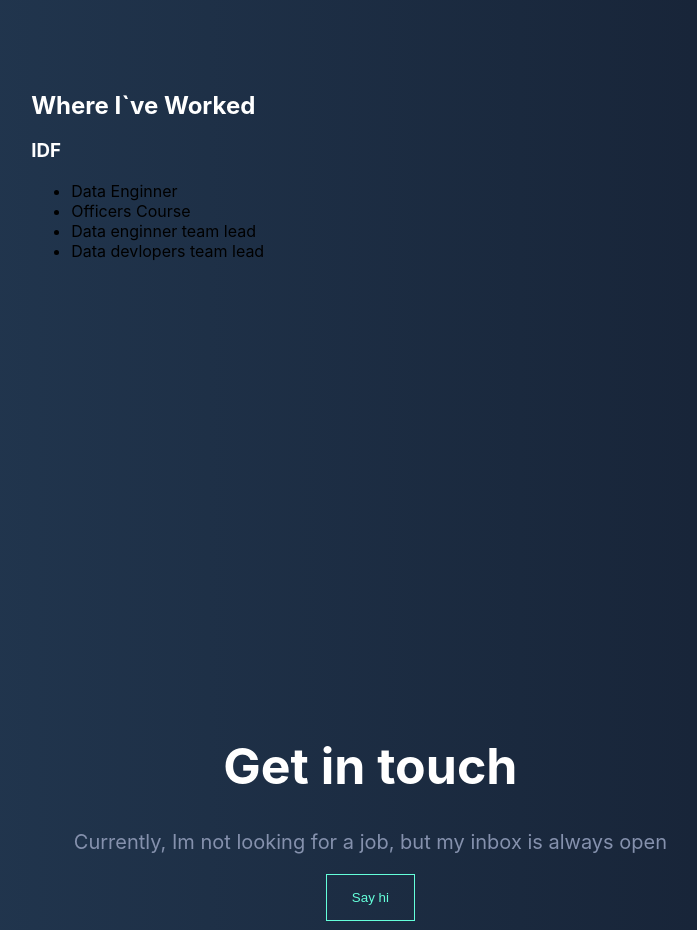
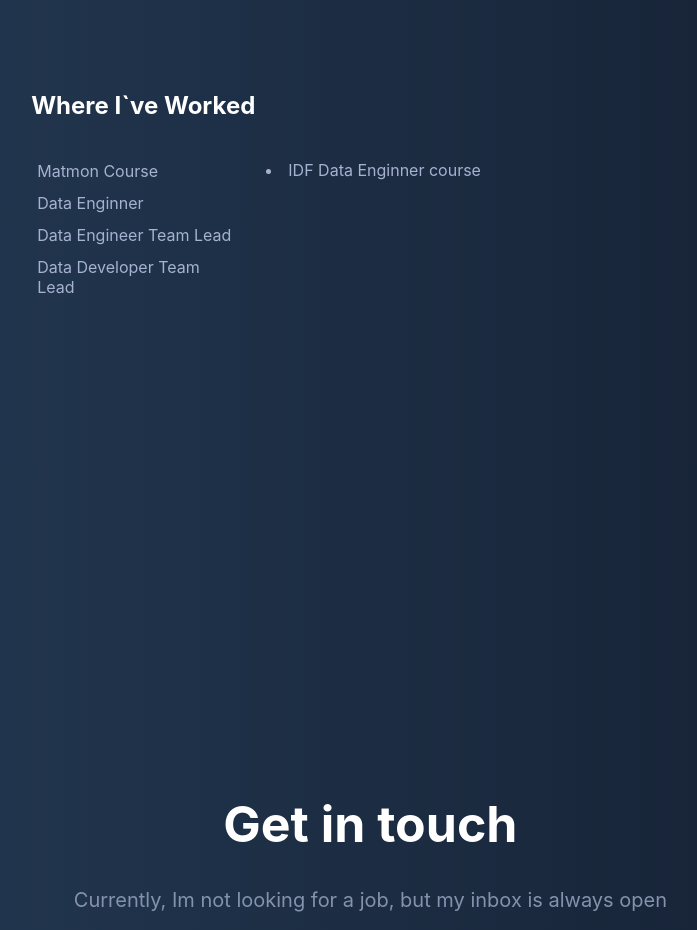
Before and after one commit to shaharluftig/luftig-portfolio, a Next.js app in the folder luftig-portfolio/: page / in a window 1280 px wide. Shown: the part 1560-2490 px from the top of the page, without its empty margins (276-973 px from the left). Built offline with nearby package versions, Linux system fonts and the light colour scheme.

Commit message:
Added Experience

```diff
--- a/luftig-portfolio/components/sections/Experience.tsx
+++ b/luftig-portfolio/components/sections/Experience.tsx
@@ -1,28 +1,42 @@
+import { useState } from 'react';
 import styles from '../../styles/Experience.module.css';
 
+interface jobs {
+    [key: string]: string[],
+}[]
+const experienceHistory: jobs = {
+    "Matmon Course": ["IDF Data Enginner course"],
+    "Data Enginner": ["Design and develop end to end large - scale ETL pipelines using a variety of big data technologies and programming languages.", "Leading a variety of projects", "Trained 10 new team members"],
+    "Data Engineer Team Lead": ["Managing a team of 10 members", "Professional guidance of the team members", "Agile project management with Scrum"],
+    "Data Developer Team Lead": ["Managing a team of 12 members", "Professional guidance of the team members", "Agile project management with Scrum"]
+}
+export default function Experience() {
+    const [currentJob, setCurrentJob] = useState(Object.keys(experienceHistory)[0])
 
-export default function Experience() {
+    const handleJobClick = (job: string) => {
+        setCurrentJob(job)
+    }
+
     return (
         <div>
             <div className={styles.container} id="Experience">
                 <h2 >Where I`ve Worked</h2>
-                <h3>IDF</h3>
-                <ul className={styles.about}>
-                    <li>
-                        Data Enginner
-                    </li>
-                    <li>
-                        Officers Course
-                    </li>
-                    <li>
-                        Data enginner team lead
-                    </li>
-                    <li>
-                        Data devlopers team lead
-                    </li>
-                </ul>
+                <div className={styles.experienceContainer}>
+                    <ul className={styles.jobsList}>
+                        {Object.keys(experienceHistory).map(job => {
+                            return <li className={styles.jobItem} key={job} onClick={() => handleJobClick(job)}>{job}</li>
+                        })}
+                    </ul>
+                    <ul className={styles.jobDescriptionList}>
+                        {experienceHistory[currentJob].map(description => {
+                            return (
+                                <li className={styles.jobDescriptionItem}>{description}</li>
+                            )
+                        })}
+                    </ul>
+                </div>
             </div>
 
-        </div>
+        </div >
     )
 }
--- a/luftig-portfolio/styles/Experience.module.css
+++ b/luftig-portfolio/styles/Experience.module.css
@@ -1,3 +1,35 @@
 .container {
     margin-top: 70%;
 }
+
+.experienceContainer {
+    display: flex;
+    flex-direction: row;
+
+}
+
+.jobsList {
+    padding: 0;
+}
+
+.jobItem {
+    list-style-type: none;
+    padding: 6px;
+    cursor: pointer;
+    color: #a7b2d0;
+
+}
+
+.jobItem:hover {
+    color: #64ffda;
+}
+
+.jobDescriptionList {
+    width: 70%;
+}
+
+.jobDescriptionItem {
+    padding: 5px;
+    color: #a7b2d0;
+
+}
```
